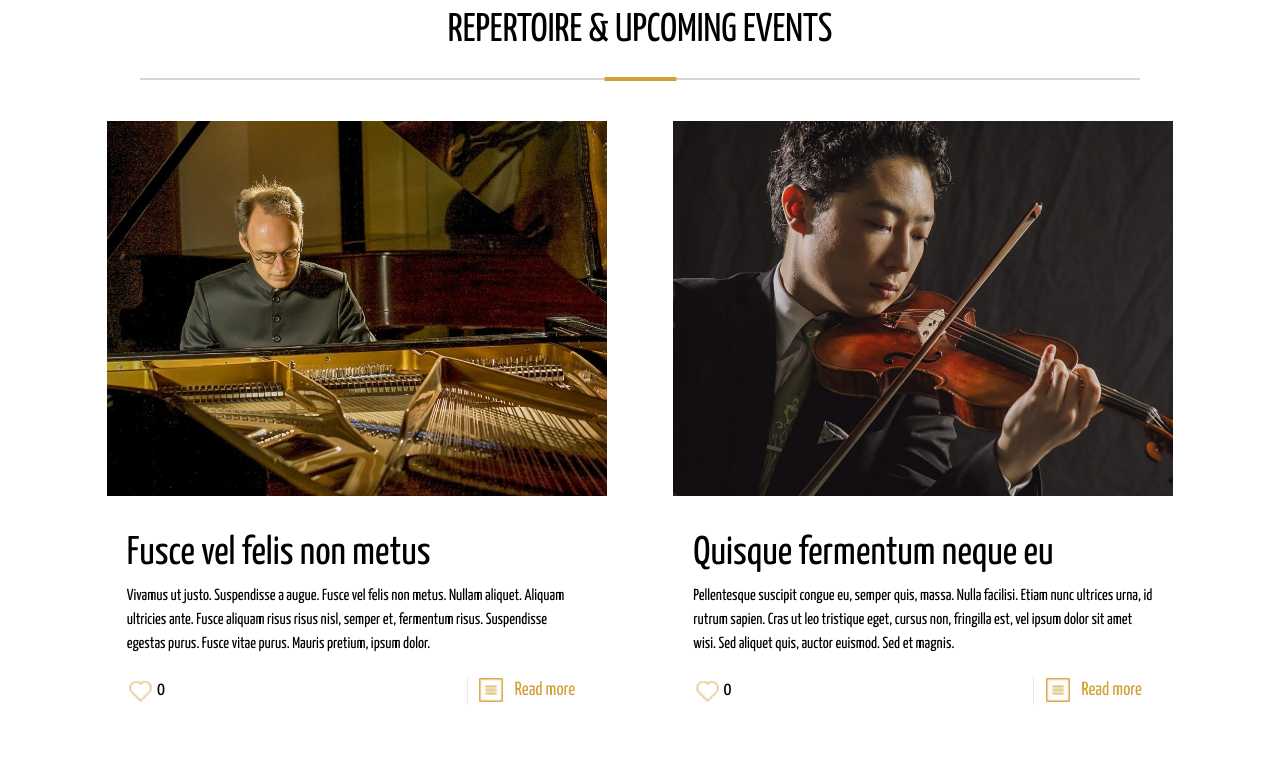
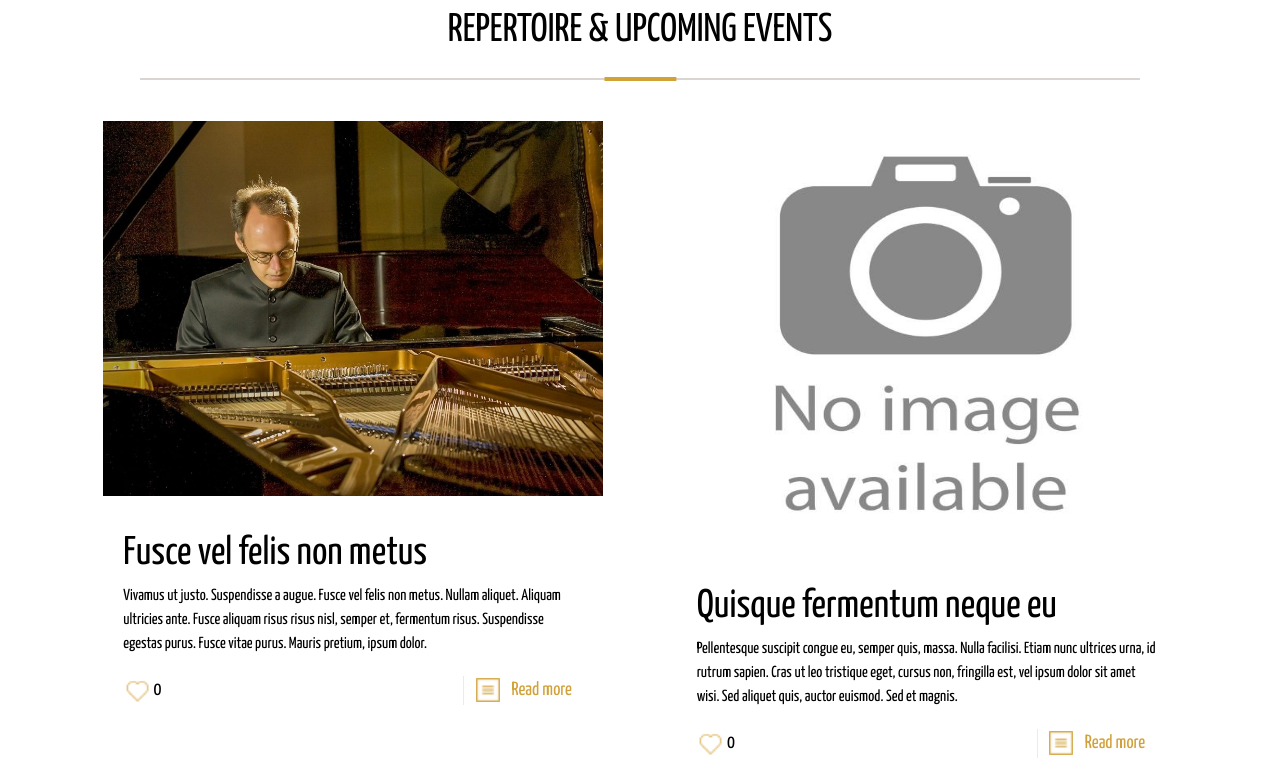
Before and after one commit to RomanKoriachko/React_project, a React (Create React App) app: page / in a window 1280 px wide. Shown: the part 1020-1789 px from the top of the page. Built offline with nearby package versions, Linux system fonts and the light colour scheme.

Commit message:
add id and PropTypes

```diff
--- a/package.json
+++ b/package.json
@@ -6,6 +6,7 @@
     "@testing-library/jest-dom": "^5.16.1",
     "@testing-library/react": "^12.1.2",
     "@testing-library/user-event": "^13.5.0",
+    "prop-types": "^15.8.1",
     "react": "^17.0.2",
     "react-dom": "^17.0.2",
     "react-icons": "^4.3.1",
--- a/src/containers/App/App.js
+++ b/src/containers/App/App.js
@@ -1,7 +1,7 @@
 import { Header } from 'containers/Header/Header'
 import { Main } from 'containers/Main/Main'
 import React from 'react'
-import 'components/Style/style.scss'
+import 'styles/style.scss'
 
 export const App = () => {
     return (
--- a/src/containers/Main/Slide2/ArticleItem.js
+++ b/src/containers/Main/Slide2/ArticleItem.js
@@ -2,10 +2,11 @@ import React from 'react'
 import like1 from 'assets/like1.png'
 import like2 from 'assets/like2.png'
 import readMore from 'assets/read-more.png'
+import PropTypes from 'prop-types'
 
 export const ArticleItem = ({ image, title, description }) => {
     return (
-        <div className="cart-content">
+        <>
             <div>
                 <img src={image} alt="" />
             </div>
@@ -24,6 +25,15 @@ export const ArticleItem = ({ image, title, description }) => {
                     <p>Read more</p>
                 </div>
             </div>
-        </div>
+        </>
     )
 }
+
+ArticleItem.propTypes = {
+    image: PropTypes.string,
+    title: PropTypes.string.isRequired,
+    description: PropTypes.string.isRequired,
+}
+ArticleItem.defaultProps = {
+    image: '/images/noimage.jpg',
+}
--- a/src/containers/Main/Slide2/Articles.js
+++ b/src/containers/Main/Slide2/Articles.js
@@ -7,11 +7,13 @@ export const Articles = () => {
         <>
             <div className="cart">
                 {articlesArray.map(({ id, image, title, description }) => (
-                    <ArticleItem
-                        image={image}
-                        title={title}
-                        description={description}
-                    />
+                    <div key={id} className="cart-content">
+                        <ArticleItem
+                            image={image}
+                            title={title}
+                            description={description}
+                        />
+                    </div>
                 ))}
             </div>
         </>
--- a/src/containers/Main/Slide2/articlesArray.js
+++ b/src/containers/Main/Slide2/articlesArray.js
@@ -8,7 +8,7 @@ export const articlesArray = [
     },
     {
         id: 2,
-        image: '/images/article2.jpg',
+        // image: '/images/article2.jpg',
         title: 'Quisque fermentum neque eu',
         description:
             'Pellentesque suscipit congue eu, semper quis, massa. Nulla facilisi. Etiam nunc ultrices urna, id rutrum sapien. Cras ut leo tristique eget, cursus non, fringilla est, vel ipsum dolor sit amet wisi. Sed aliquet quis, auctor euismod. Sed et magnis.',
--- a/src/components/Style/Style.scss
+++ b/src/styles/style.scss
@@ -112,6 +112,7 @@ body {
     display: grid;
     grid-template-columns: repeat(2, 570px);
     grid-template-rows: repeat(2, 650px);
+    gap: 0px 10px;
     justify-content: space-evenly;
     .cart-content {
         width: 570px;
@@ -123,6 +124,7 @@ body {
             img {
                 width: 570px;
                 height: auto;
+                max-height: 428px;
                 transition: 0.5s;
                 display: block;
                 &:hover {
```
Also changed, not shown: public/images/noimage.jpg (added), src/styles/_reset.scss (renamed from src/components/Style/_reset.scss), 1 other file (tests, documents, lock files or other folders).
